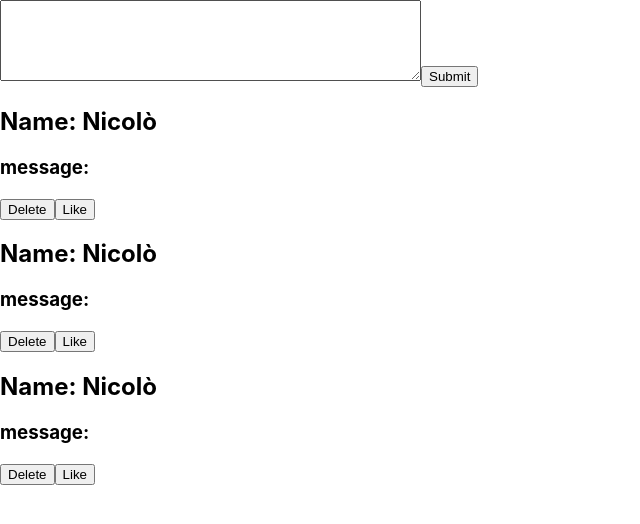
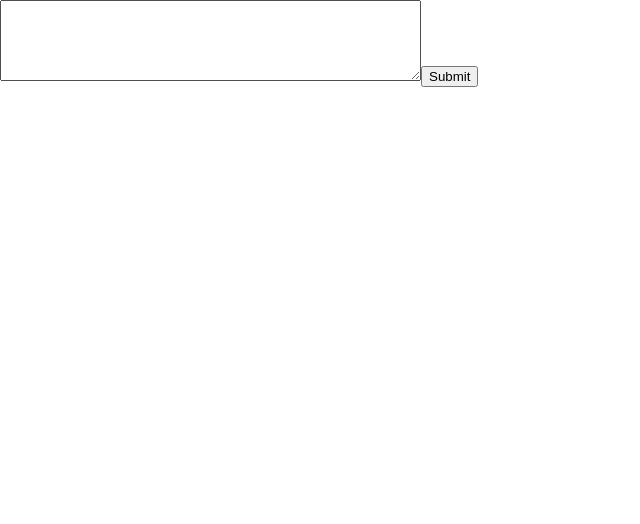
Before and after one commit to grantortino/ed-dev-tutorial-repo, a React (Create React App) app in the folder erase/: page / in a window 1280 px wide. Shown: the top 524 px of the page, without its empty margins (0-640 px from the left). Built offline with nearby package versions, Linux system fonts and the light colour scheme.

Commit message:
ended lesson on rendering multiple components

```diff
--- a/erase/src/App.js
+++ b/erase/src/App.js
@@ -24,7 +24,7 @@
       <div className="text">
         {/* <h1>HELLO</h1> */}
         <CreateTweet textInput={textInput} setTextInput={setTextInput} tweets={tweets} setTweets={setTweets} />
-        <TweetList name={name} message={tweets} />
+        <TweetList name={name} tweets={tweets} setTweets={setTweets} />
         {/* <h1>Hello {name}</h1> */}
         {/* <button onClick={sayHelloHandler}>Click</button> */}
       </div>
--- a/erase/src/components/Tweet.js
+++ b/erase/src/components/Tweet.js
@@ -1,12 +1,17 @@
 import React from 'react';
 
-const Tweet = ({ name, message }) => {
+const Tweet = ({ name, tweet, setTweets, tweets }) => {
+
+    const deleteTweet = () => {
+        console.log(tweet);
+        setTweets(tweets.filter((t) => t !== tweet));
+    };
 
     return (
         <div className="tweet">
             <h2>Name: {name} </h2>
-            <h3>message: {message}</h3>
-            <button>Delete</button>
+            <h3>message: {tweet}</h3>
+            <button onClick={deleteTweet}>Delete</button>
             <button>Like</button>
         </div>
     );
--- a/erase/src/components/TweetList.js
+++ b/erase/src/components/TweetList.js
@@ -1,13 +1,14 @@
 import React from 'react';
 import Tweet from './Tweet';
 
-const TweetList = ({ name, message }) => {
+const TweetList = ({ name, tweets, setTweets }) => {
 
     return (
         <div className="tweet-list">
-            <Tweet name={name} message={message}/>
-            <Tweet name={name} message={message}/>
-            <Tweet name={name} message={message}/>
+            {tweets.map((tweet) => <Tweet name={name} setTweets={setTweets} tweet={tweet} tweets={tweets}/>)}
+            {/* <Tweet name={name} /> */}
+            {/* <Tweet name={name} message={message}/> */}
+            {/* <Tweet name={name} message={message}/> */}
             {/* <button onClick={() => setName('John') }>CLICK</button> */}
         </div>
     );
```
